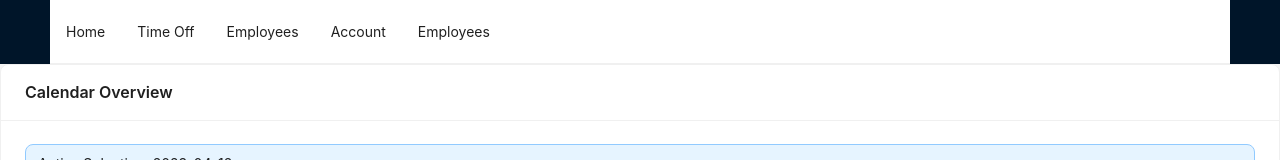
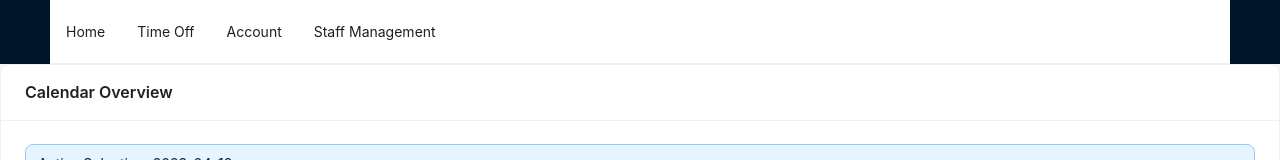
Before and after one commit to kylegav/sage, a React (Create React App) app: page / in a window 1280 px wide. Shown: the top 160 px of the page. Built offline with nearby package versions, Linux system fonts and the light colour scheme.

Commit message:
updated menu names

```diff
--- a/src/Components/NavMenu/index.js
+++ b/src/Components/NavMenu/index.js
@@ -18,16 +18,6 @@ const NavMenu = () => {
         },
 
         {
-            key: "employee",
-            label: "Employees",
-            children: [
-                {
-                    key: "tableview",
-                    label: "Employee Roster"
-                }
-            ]
-        },
-        {
             key: "account",
             label: "Account",
             children: [
@@ -40,11 +30,11 @@ const NavMenu = () => {
         },
         {
             key: "employee",
-            label: "Employees",
+            label: "Staff Management",
             children: [
                 {
                     key: "tableview",
-                    label: "Table View"
+                    label: "Employee Roster"
                 }
             ]
         }
```
